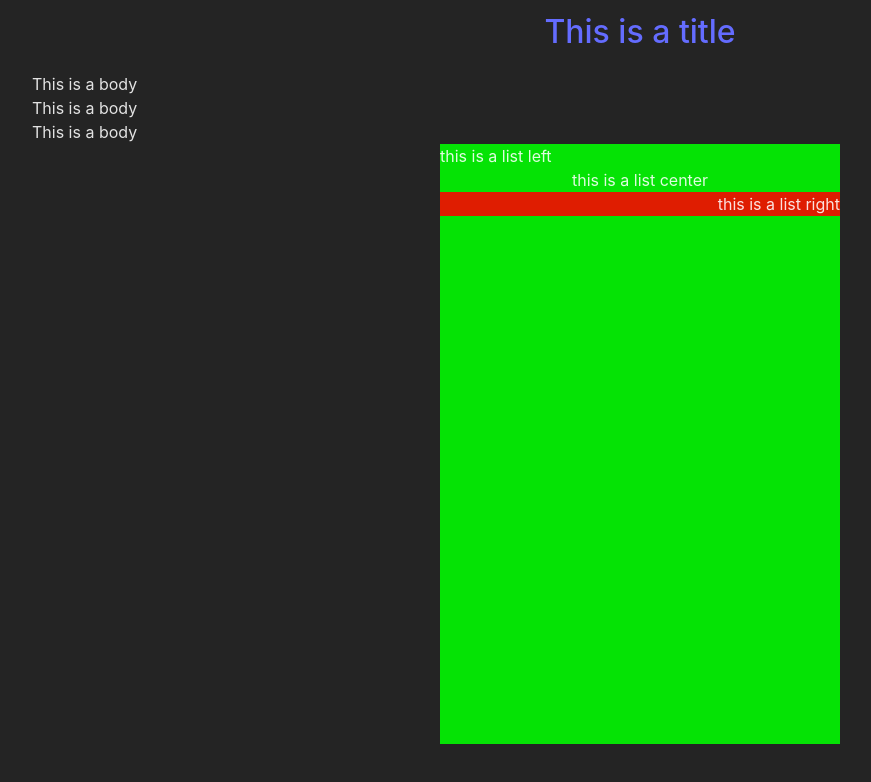
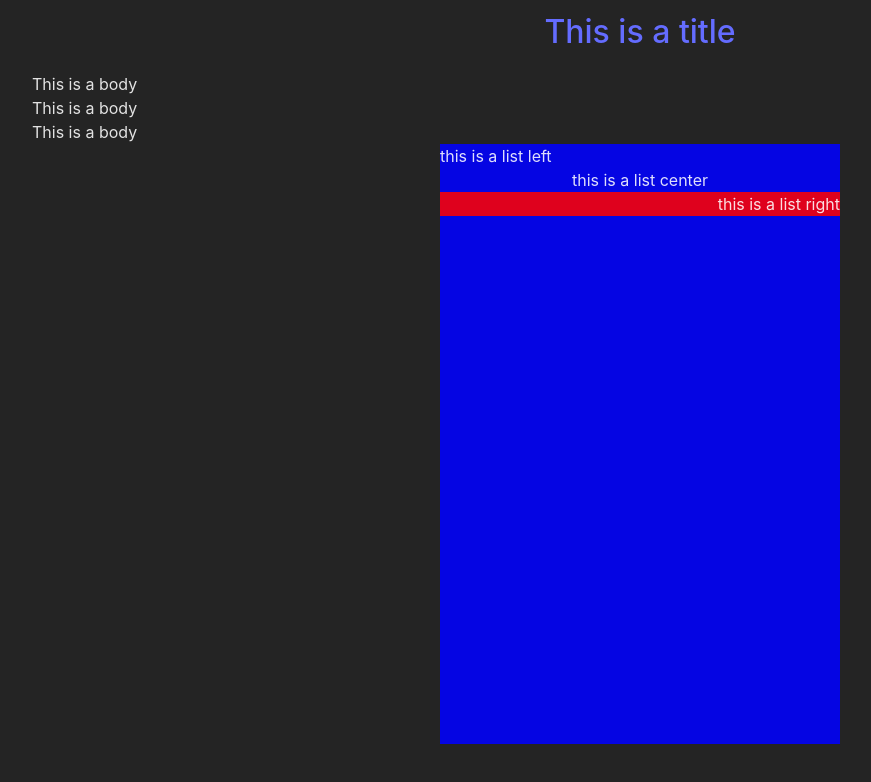
Before and after one commit to inc-cookiebox/test, a React (Vite) app: page / in a window 1280 px wide. Shown: the top 782 px of the page, without its empty margins (0-871 px from the left). Built offline with nearby package versions, Linux system fonts and the light colour scheme.

Commit message:
test: wow - CookieBox

```diff
--- a/src/App.css
+++ b/src/App.css
@@ -24,7 +24,7 @@
 }
 .box { width: 400px;
   height: 600px;
-  background-color: rgba(0, 255, 0, 0.87); }
+  background-color: rgba(0, 0, 255, 0.87); }
 .left{
   text-align: left;
 }
```
